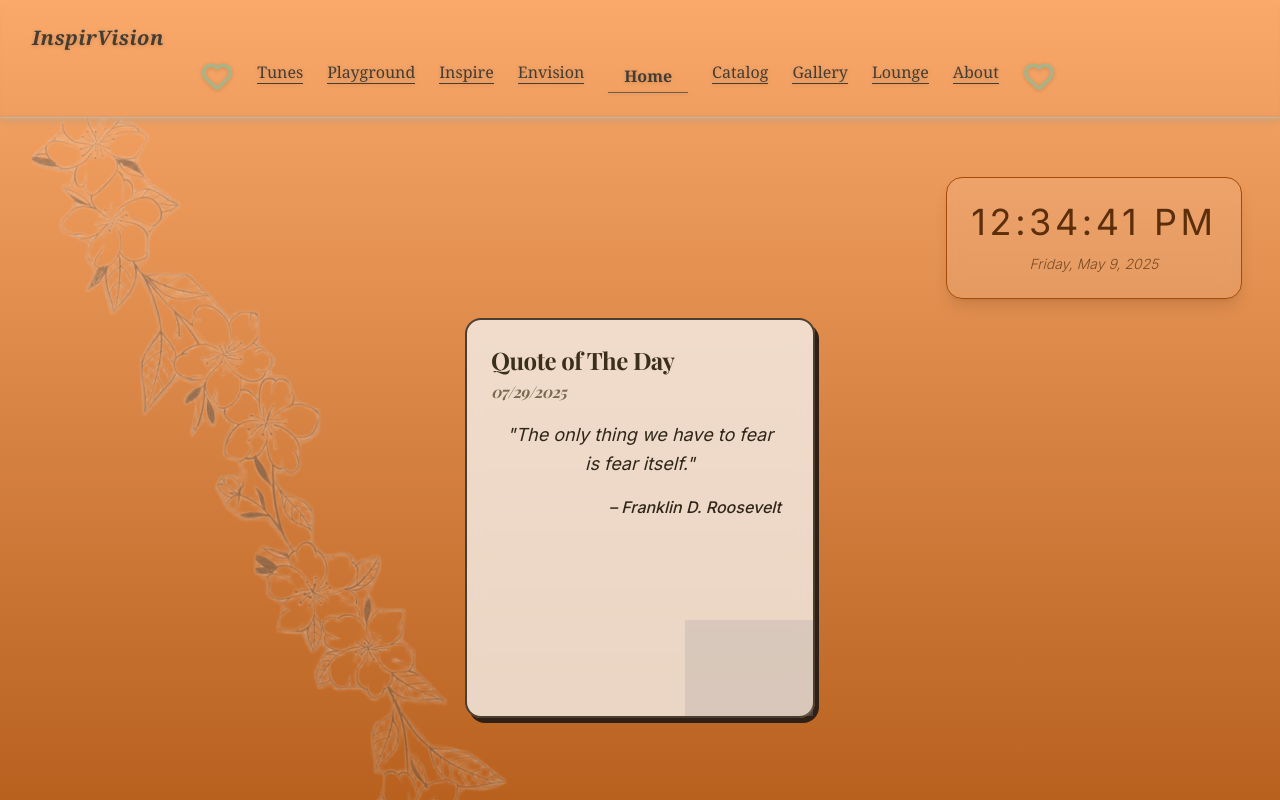
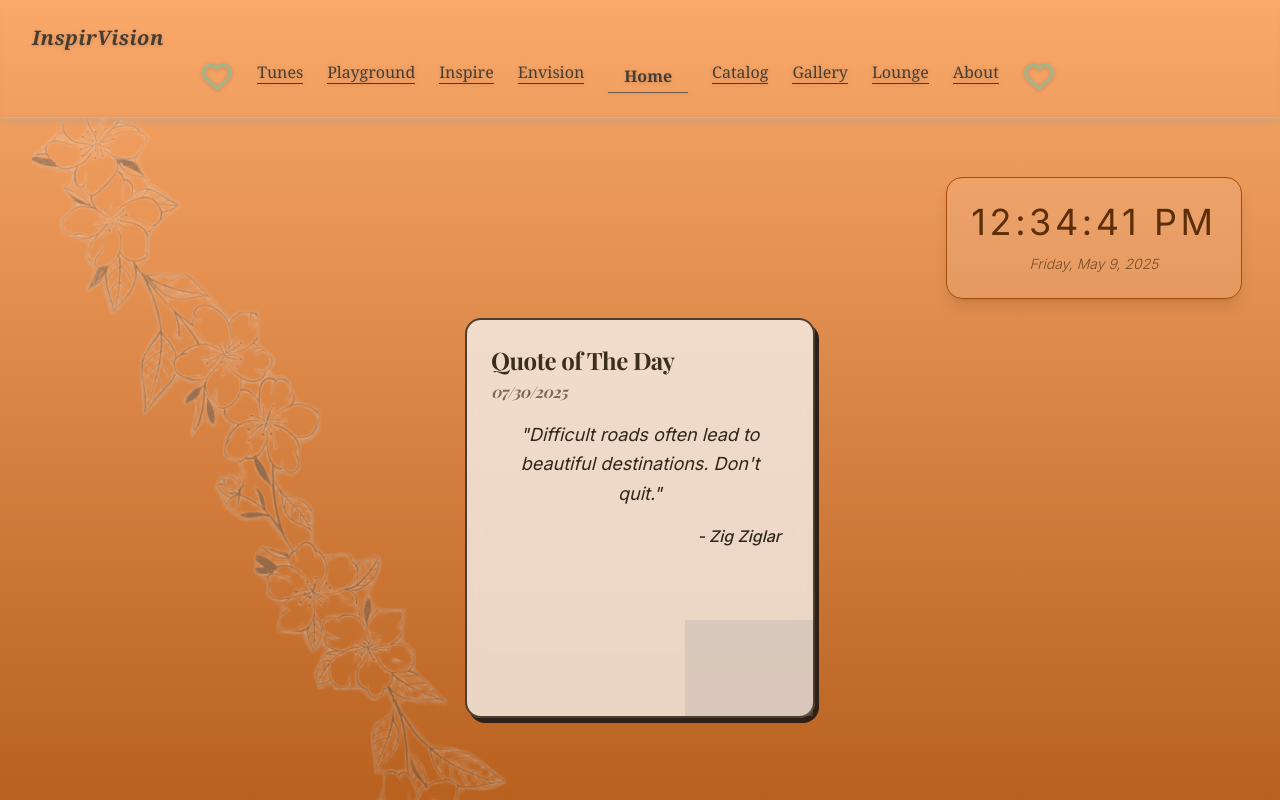
Before and after one commit to InspirVision/InspirVision.github.io, a Next.js app: page / in a window 1280 px wide. Shown: the top 800 px of the page. Built offline with nearby package versions, Linux system fonts and the light colour scheme; grey boxes are pictures that could not be loaded.

Commit message:
daily quote update

```diff
--- a/src/app/components/QuoteCard.js
+++ b/src/app/components/QuoteCard.js
@@ -9,13 +9,13 @@ export default function QuoteCard() {
       <h1 className="text-2xl font-semibold tracking-wide text-[#3A2F1B] mb-1">
         Quote of The Day
       </h1>
-      <h2 className="text-l text-[#7A6A50] italic mb-4">07/29/2025</h2>
+      <h2 className="text-l text-[#7A6A50] italic mb-4">07/30/2025</h2>
 
       <p className="text-lg italic text-center leading-relaxed text-[#2E2619] px-2">
-        "The only thing we have to fear is fear itself."
+        "Difficult roads often lead to beautiful destinations. Don't quit."
         <br />
         <span className="block mt-4 text-right text-base font-medium">
-          – Franklin D. Roosevelt
+          - Zig Ziglar
         </span>
       </p>
 
```
